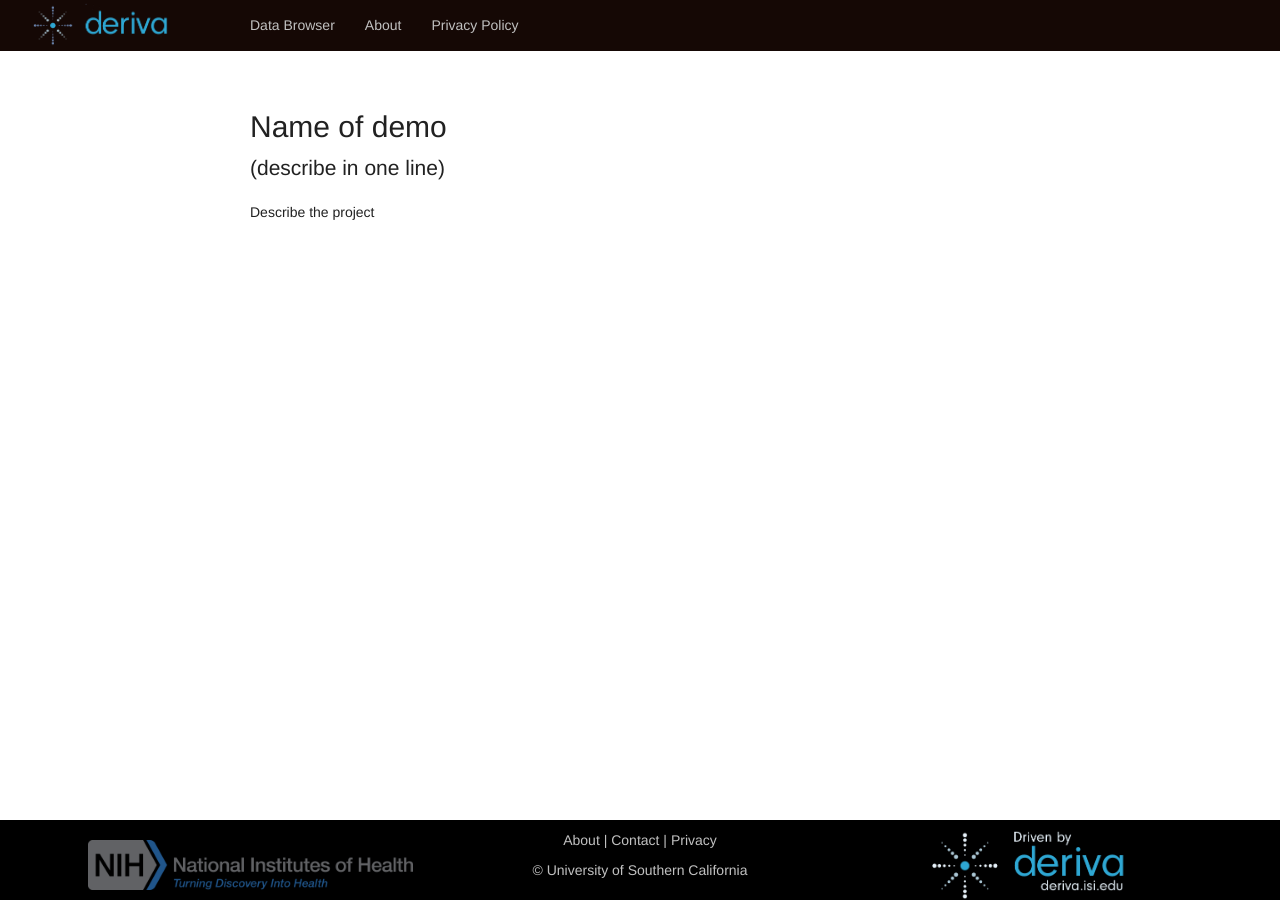
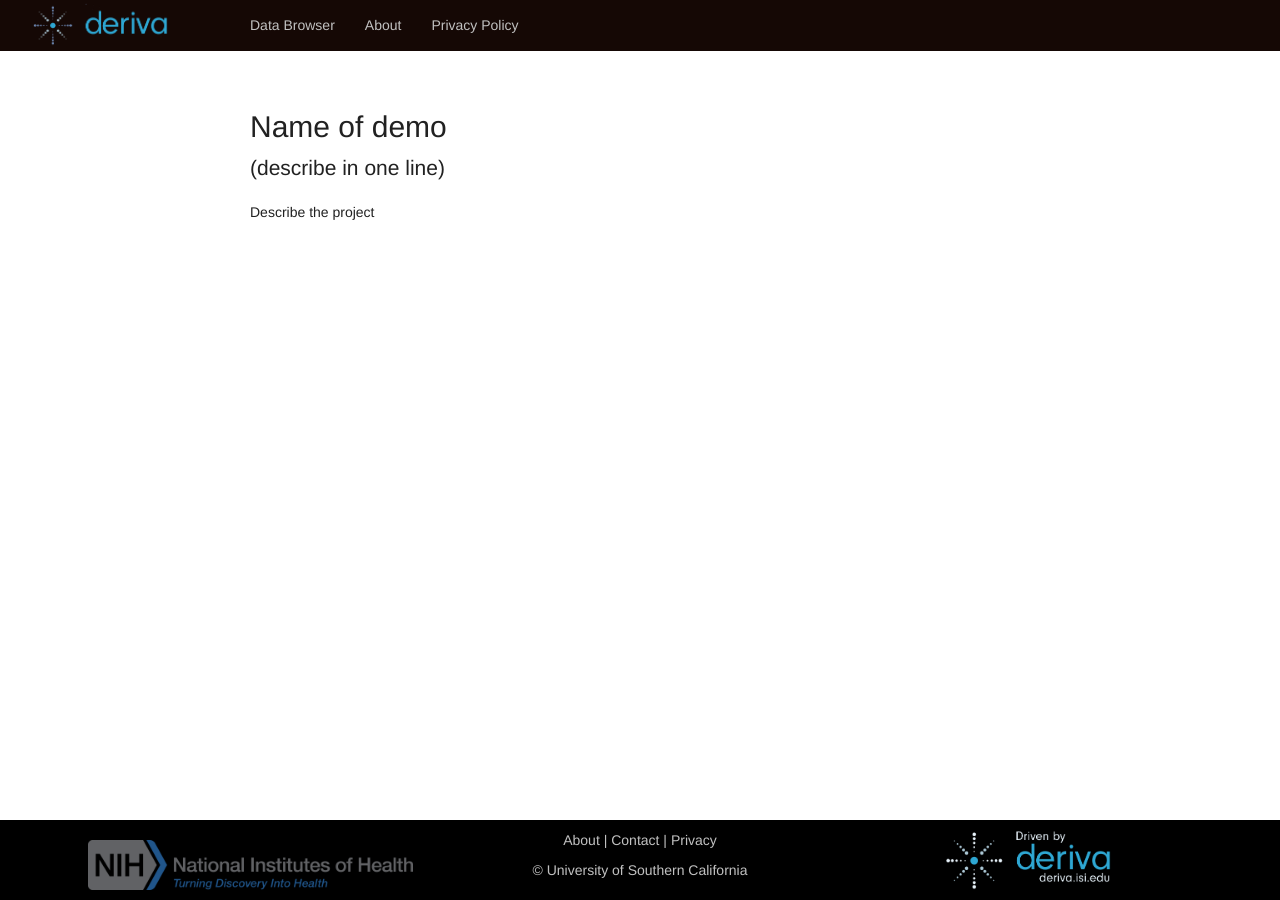
Before and after one commit to informatics-isi-edu/nih-commons-www, a Jekyll site: the page built from index.html, in a window 1280 px wide. Built offline with Jekyll 4.4.1, drawn with Linux system fonts in a browser that asks for light colours; Markdown is read by kramdown in place of the engine named in the settings.

Commit message:
adjusting logo height even more

```diff
--- a/_includes/footer.html
+++ b/_includes/footer.html
@@ -15,7 +15,7 @@
 			</div>
 			<div class="col-sm-4 col-md-4">
 				<a href="http://deriva.isrd.isi.edu/">
-					<img src="/assets/img/deriva-dark-bg.png" alt="Logo of the DERIVA system" height="70px">
+					<img src="/assets/img/deriva-dark-bg.png" alt="Logo of the DERIVA system" height="60px">
 				</a>
 			</div>
 		</div>
```
